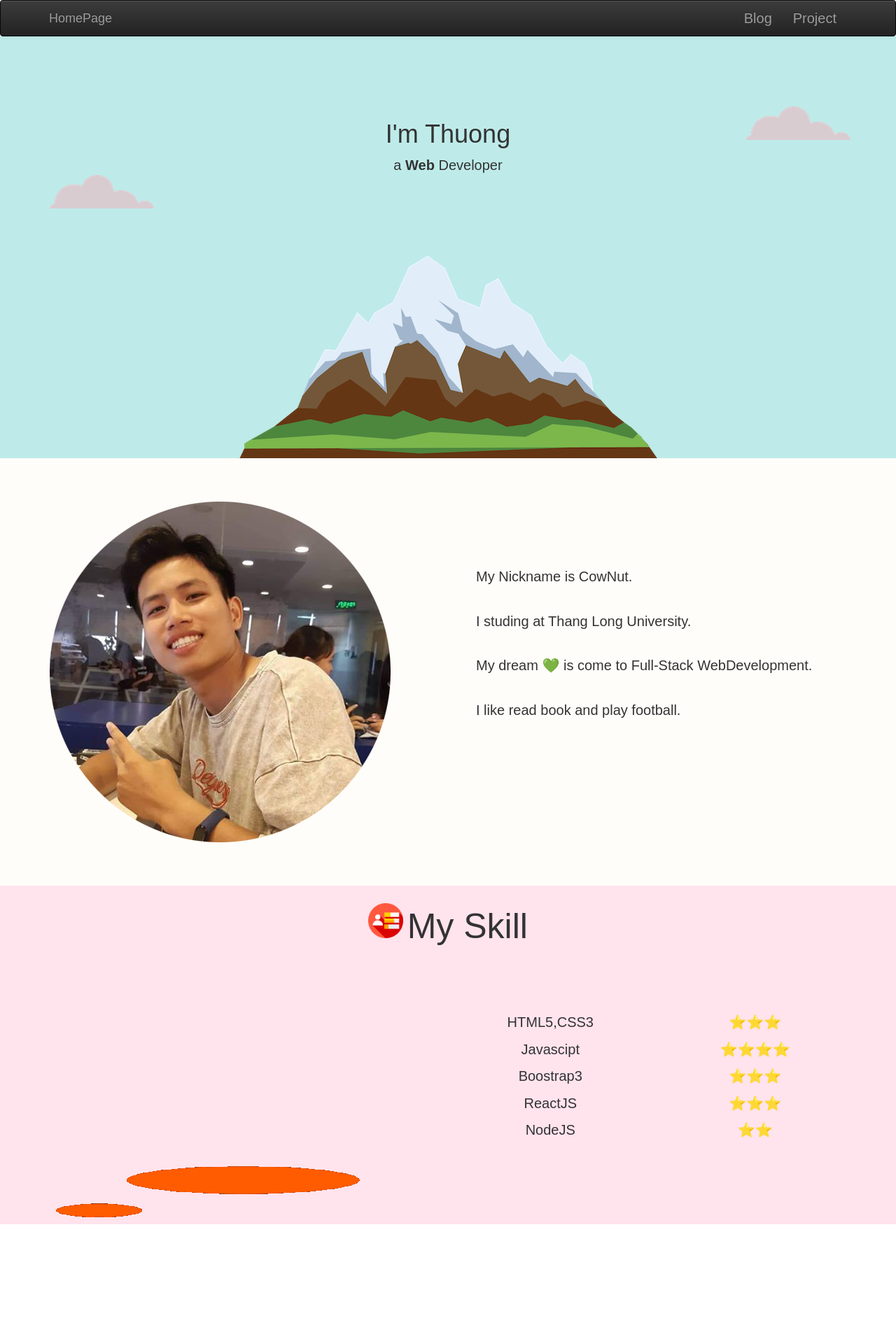
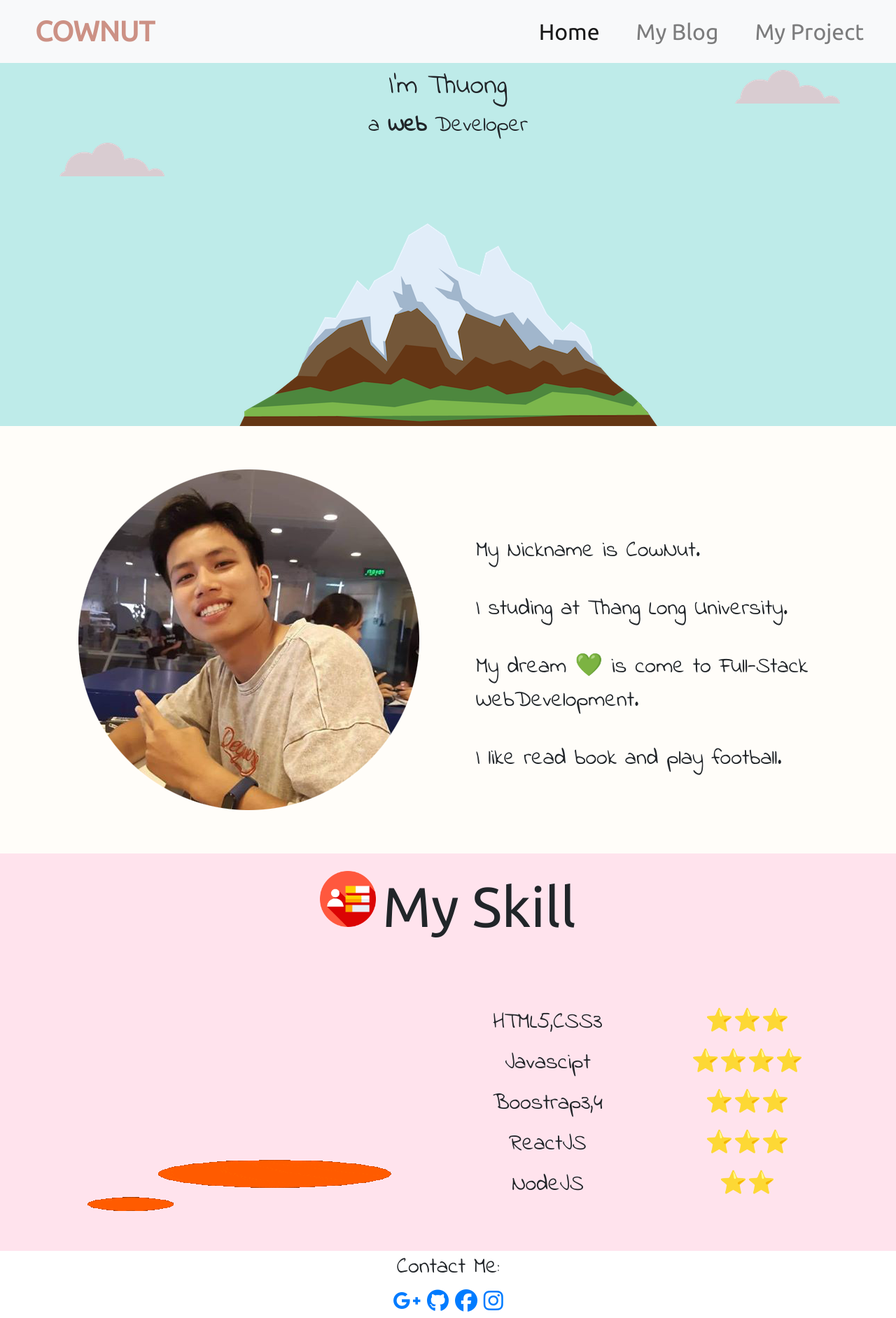
Before and after one commit to JohnCowNut/MyWebSite, a plain HTML site: page index.html in a window 1280 px wide. Shown: the whole page at 70% size. Before the commit the page ends 1750 px from the top, so only its background shows below. Drawn offline with nearby package versions, Linux system fonts and the light colour scheme.

Commit message:
Fix font-size and add Blog WebSite

```diff
--- /dev/null
+++ b/Blog/blog.css
@@ -0,0 +1,44 @@
+.container-fluid {
+    padding-left: 0px;
+    padding-right: 0px;
+    margin: 0px;
+}
+.navbar-light .navbar-brand{
+    color:#cc9185;
+}
+.top-container {
+    padding-top: 100px;
+    background-color: #beebe9;
+}
+.navbar{
+
+}
+nav.navbar.navbar-expand-lg.navbar-light{
+    padding: 10px 20px 10px 50px;
+
+}
+
+
+.navbar-brand {
+    font-family: "Ubuntu";
+    font-size: 2.5rem;
+    font-weight: bold;
+}
+.nav-item {
+    padding: 0 18px;
+    font-family: "Ubuntu";
+
+}
+.navbar-light .navbar-nav .nav-link{
+	color:#fff;
+}
+/*Header*/
+.header{
+}
+.list-group-item{
+	width: 300px
+}
+.card{
+	border: none;
+	margin-top:5%;
+}
--- a/index.css
+++ b/index.css
@@ -4,15 +4,28 @@ body {
     font-family: sans-serif;
 }
 
+h1 {
+    font-family: 'Indie Flower', cursive;
+}
+
 p {
     margin: 0px;
+    font-family: 'Indie Flower', cursive;
 }
 
-/*top-1*/
-nav.navbar.navbar-default.navbar-inverse {
-    margin-bottom: 0px;
+h2 {
+    font-family: "Ubuntu";
 }
 
+/*Navigations*/
+.container-fluid {
+    padding-left: 0px;
+    padding-right: 0px;
+    margin: 0px;
+}
+.navbar-light .navbar-brand{
+    color:#cc9185;
+}
 .top-container {
     padding-top: 100px;
     background-color: #beebe9;
@@ -25,6 +38,22 @@ img.cloud-bottom {
 img.cloud-top {
     position: absolute;
     right: 10px;
+}
+
+nav.navbar.navbar-expand-lg.navbar-light.bg-light {
+    padding: 10px 20px 10px 50px;
+}
+
+
+.navbar-brand {
+    font-family: "Ubuntu";
+    font-size: 2.5rem;
+    font-weight: bold;
+}
+
+.nav-item {
+    padding: 0 18px;
+    font-family: "Ubuntu";
 }
 
 /*Top-2*/
@@ -41,25 +70,31 @@ img.cloud-top {
     margin-bottom: 25px;
     padding: 5px;
 }
+
 /*top-3*/
-.third-container{
+.third-container {
     background-color: #ffe3ed;
 }
+
 .wrap-skill {
     margin: 60px 0;
 }
-.third-skill__languages{
-	margin: 10px 0px;S
+
+.third-skill__languages {
+    margin: 10px 0px;
 }
-.third-title{
+
+.third-title {
     display: inline-block;
     font-size: 5rem;
-	margin:0px;
+    margin: 0px;
 }
-.third-fix-width{
-	width: 5rem ;
+
+.third-fix-width {
+    width: 5rem;
     vertical-align: unset;
 }
-.title-container{
+
+.title-container {
     padding: 25px;
 }
--- a/index.html
+++ b/index.html
@@ -2,38 +2,39 @@
 <html>
 
 <head>
-    <!-- Latest compiled and minified CSS -->
-    <link rel="stylesheet" href="https://maxcdn.bootstrapcdn.com/bootstrap/3.3.7/css/bootstrap.min.css" integrity="sha384-BVYiiSIFeK1dGmJRAkycuHAHRg32OmUcww7on3RYdg4Va+PmSTsz/K68vbdEjh4u" crossorigin="anonymous">
-    <!-- Optional theme -->
-    <link rel="stylesheet" href="https://maxcdn.bootstrapcdn.com/bootstrap/3.3.7/css/bootstrap-theme.min.css" integrity="sha384-rHyoN1iRsVXV4nD0JutlnGaslCJuC7uwjduW9SVrLvRYooPp2bWYgmgJQIXwl/Sp" crossorigin="anonymous">
-    <!-- Latest compiled and minified JavaScript -->
+    <link rel="stylesheet" href="https://maxcdn.bootstrapcdn.com/bootstrap/4.0.0/css/bootstrap.min.css" integrity="sha384-Gn5384xqQ1aoWXA+058RXPxPg6fy4IWvTNh0E263XmFcJlSAwiGgFAW/dAiS6JXm" crossorigin="anonymous">
+    <link href="https://fonts.googleapis.com/css?family=Ubuntu&display=swap" rel="stylesheet">
+    <link href="https://fonts.googleapis.com/css?family=Indie+Flower&display=swap" rel="stylesheet">
     <title>COWNUT</title>
     <link rel="stylesheet" type="text/css" href="./index.css">
     <link rel="icon" href="./icon-logo/logo.ico">
+    <script src="https://kit.fontawesome.com/9ac1f6211a.js" crossorigin="anonymous"></script>
 </head>
 
 <body>
-    <nav class="navbar navbar-default navbar-inverse" role="navigation">
-        <div class="container">
-            <!-- Brand and toggle get grouped for better mobile display -->
-            <div class="navbar-header">
-                <button type="button" class="navbar-toggle" data-toggle="collapse" data-target=".navbar-ex1-collapse">
-                    <span class="sr-only">Toggle navigation</span>
-                    <span class="icon-bar"></span>
-                    <span class="icon-bar"></span>
-                    <span class="icon-bar"></span>
+    <section class="first-container">
+        <div class="container-fluid">
+            <nav class="navbar navbar-expand-lg fixed-top navbar-light bg-light">
+                <a class="navbar-brand" href="#">COWNUT</a>
+                <button class="navbar-toggler" type="button" data-toggle="collapse" data-target="#navbarSupportedContent" aria-controls="navbarSupportedContent" aria-expanded="false" aria-label="Toggle navigation">
+                    <span class="navbar-toggler-icon"></span>
                 </button>
-                <a class="navbar-brand" href="#">HomePage</a>
-            </div>
-            <!-- Collect the nav links, forms, and other content for toggling -->
-            <div class="collapse navbar-collapse navbar-ex1-collapse">
-                <ul class="nav navbar-nav navbar-right">
-                    <li><a href="#">Blog</a></li>
-                    <li><a href="#">Project</a></li>
-                </ul>
-            </div><!-- /.navbar-collapse -->
+                <div class="collapse navbar-collapse " id="navbarSupportedContent">
+                    <ul class="navbar-nav ml-auto">
+                        <li class="nav-item active">
+                            <a class="nav-link" href="#">Home <span class="sr-only">(current)</span></a>
+                        </li>
+                        <li class="nav-item">
+                            <a class="nav-link" href="./Blog/blog.html">My Blog</a>
+                        </li>
+                        <li class="nav-item">
+                            <a class="nav-link" href="#">My Project</a>
+                        </li>
+                    </ul>
+                </div>
+            </nav>
         </div>
-    </nav>
+    </section>
     <div class="top-container">
         <div class="container">
             <div class="row text-center">
@@ -84,7 +85,7 @@
                             <div class="col-xs-6 col-sm-6 col-md-6 col-lg-6">
                                 <p class="third-skill__languages">HTML5,CSS3</p>
                                 <p class="third-skill__languages">Javascipt</p>
-                                <p class="third-skill__languages">Boostrap3</p>
+                                <p class="third-skill__languages">Boostrap3,4</p>
                                 <p class="third-skill__languages">ReactJS</p>
                                 <p class="third-skill__languages">NodeJS</p>
                             </div>
@@ -101,9 +102,23 @@
             </div>
         </div>
     </div>
+    <footer>
+        <div class="row text-center">
+            <div class="col-lg-4">
 
-    <script src="https://ajax.googleapis.com/ajax/libs/jquery/1.12.4/jquery.min.js"></script>
+            </div>
+            <div class="col-lg-4 col-xs-6">
+                <p>Contact Me:</p>
+               <a href="mailto:thuonghamno3xz@gmail.com"><i class="fab fa-google-plus-g"></i></a>
+               <a href="https://github.com/JohnCowNut"><i class="fab fa-github"></i></a>
+               <a href="mailto:https://www.facebook.com/hthuongh1939203"><i class="fab fa-facebook"></i></a>
+               <a href="https://www.instagram.com/cownnut/?hl=vi"><i class="fab fa-instagram"></i></a>
+            </div>
+        </div>
+    </footer>
+    <script src="https://code.jquery.com/jquery-3.2.1.slim.min.js" integrity="sha384-KJ3o2DKtIkvYIK3UENzmM7KCkRr/rE9/Qpg6aAZGJwFDMVNA/GpGFF93hXpG5KkN" crossorigin="anonymous"></script>
+    <script src="https://cdnjs.cloudflare.com/ajax/libs/popper.js/1.12.9/umd/popper.min.js" integrity="sha384-ApNbgh9B+Y1QKtv3Rn7W3mgPxhU9K/ScQsAP7hUibX39j7fakFPskvXusvfa0b4Q" crossorigin="anonymous"></script>
+    <script src="https://maxcdn.bootstrapcdn.com/bootstrap/4.0.0/js/bootstrap.min.js" integrity="sha384-JZR6Spejh4U02d8jOt6vLEHfe/JQGiRRSQQxSfFWpi1MquVdAyjUar5+76PVCmYl" crossorigin="anonymous"></script>
 </body>
-<script src="https://maxcdn.bootstrapcdn.com/bootstrap/3.3.7/js/bootstrap.min.js" integrity="sha384-Tc5IQib027qvyjSMfHjOMaLkfuWVxZxUPnCJA7l2mCWNIpG9mGCD8wGNIcPD7Txa" crossorigin="anonymous"></script>
 
 </html>
```
Also changed, not shown: Blog/blog.html (added, +94 -0 lines), images/background-blog.jpg (added). Lines whose indentation alone changed are shown as unchanged.
